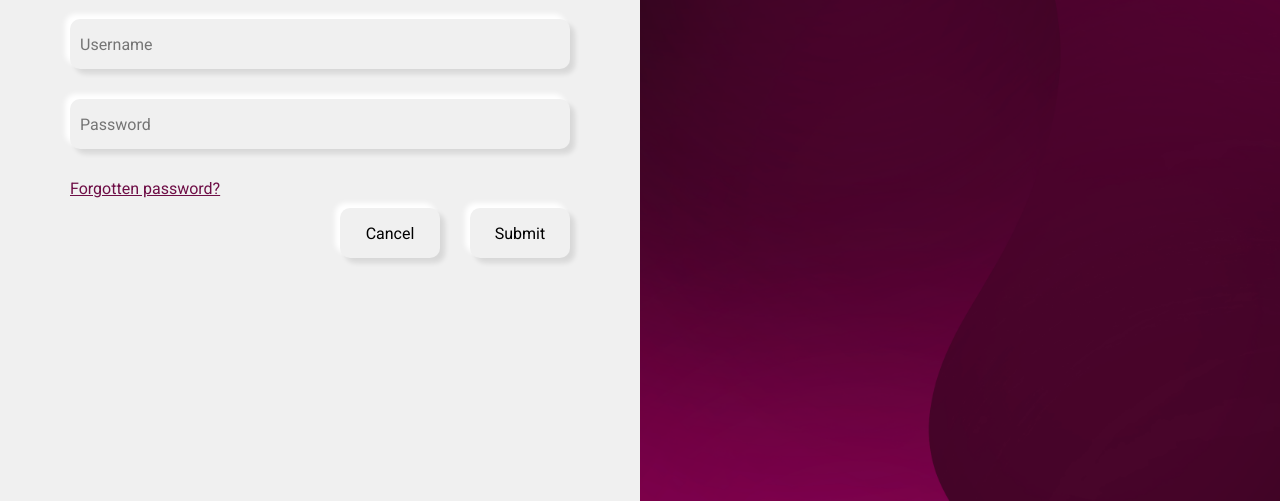
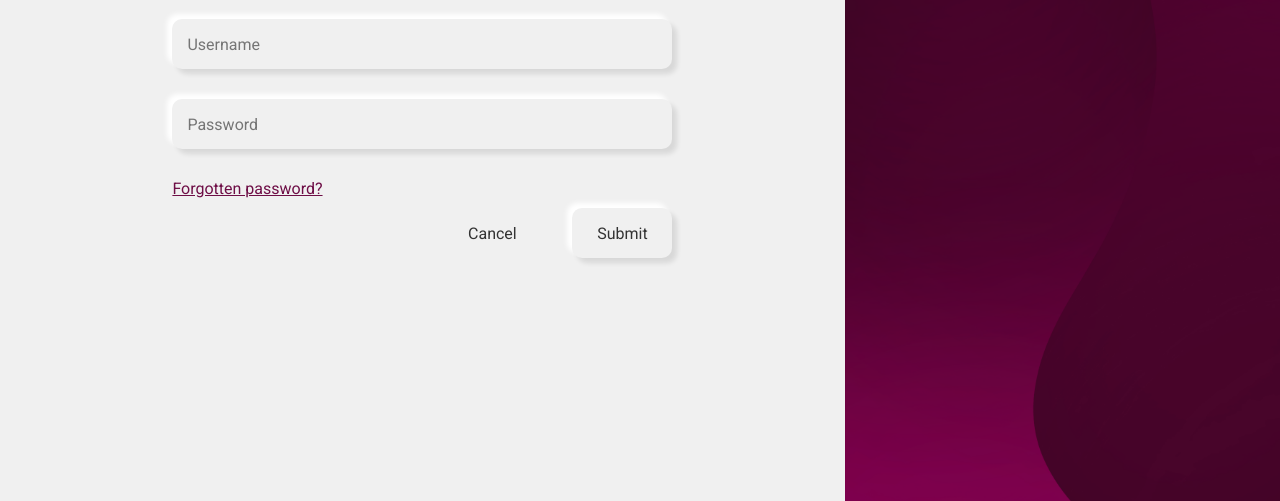
Before and after one commit to GardnerOne/neumorphic-website, a plain HTML site: page index.html in a window 1280 px wide. Shown: the part 299-800 px from the top of the page. Drawn offline with Linux system fonts and the light colour scheme.

Commit message:
Add neu mixin

```diff
--- a/index.html
+++ b/index.html
@@ -13,18 +13,18 @@
     <div class="form">
       <h1 class="form-title">Hey there! Log in below.</h1>
       <!-- TODO: add PHP action -->
-      <form action="#" method="POST">
-        <input type="text" name="username" placeholder="Username" class="field">
-        <input type="password" name="password" placeholder="Password" class="field">
+      <form action="" method="POST">
+        <input type="text" name="username" placeholder="Username" class="field" pattern="[A-Za-z0-9]+" required>
+        <input type="password" name="password" placeholder="Password" class="field" required>
         <a href="#">Forgotten password?</a>
         <div class="buttons">
-          <input type="submit" value="Submit" class="">
-          <input type="button" value="Cancel">
+          <input type="submit" value="Submit">
+          <input type="button" value="Cancel" class="flat">
         </div>
       </form>
     </div>
   </section>
-  <aside class="flex"> </aside>
+  <aside class="flex"></aside>
 </body>
 
 </html>
--- a/style/style.scss
+++ b/style/style.scss
@@ -1,5 +1,6 @@
 @import url("https://fonts.googleapis.com/css?family=Roboto:400,700&display=swap");
 
+$color: #333333;
 $bg-color: #f0f0f0;
 $accent: #6e0e46;
 
@@ -7,12 +8,20 @@ $font-stack: Roboto, sans-serif;
 $form-space: 30px;
 $neo-size-a: -5px -5px 5px;
 $neo-size-b: 5px 5px 5px;
+$main-size: 66%;
+
+@mixin neumorphism {
+    border-radius: 10px;
+    box-shadow: $neo-size-a rgba(255, 255, 255, 1), $neo-size-b rgba(0, 0, 0, 0.1);
+    background-color: $bg-color;
+}
 
 * {
     margin: 0;
     padding: 0;
     box-sizing: border-box;
     font-family: $font-stack;
+    color: $color;
 }
 
 body {
@@ -33,7 +42,7 @@ body {
     }
 
     section {
-        width: 50%;
+        width: $main-size;
 
         .form {
             text-align: left;
@@ -51,14 +60,14 @@ body {
 
                 input {
                     font-size: 12pt;
-                    padding: 10px;
+                    padding: 10px 15px;
                     margin: 0 0 $form-space 0;
                     border: none;
+                    background-color: $bg-color;
 
-                    // Neomorphism
-                    background-color: $bg-color;
-                    border-radius: 10px;
-                    box-shadow: $neo-size-a rgba(255, 255, 255, 1), $neo-size-b rgba(0, 0, 0, 0.1);
+                    &:not(.flat) {
+                        @include neumorphism();
+                    }
                 }
 
                 a {
@@ -86,8 +95,12 @@ body {
     }
 }
 
+.neu {
+    @include neumorphism();
+}
+
 aside {
-    width: 50%;
+    width: 100% - $main-size;
 
     background: url("../assets/bg-art.png") center center no-repeat;
     background-size: cover;
```
Also changed, not shown: style/style.css, 1 other file.
